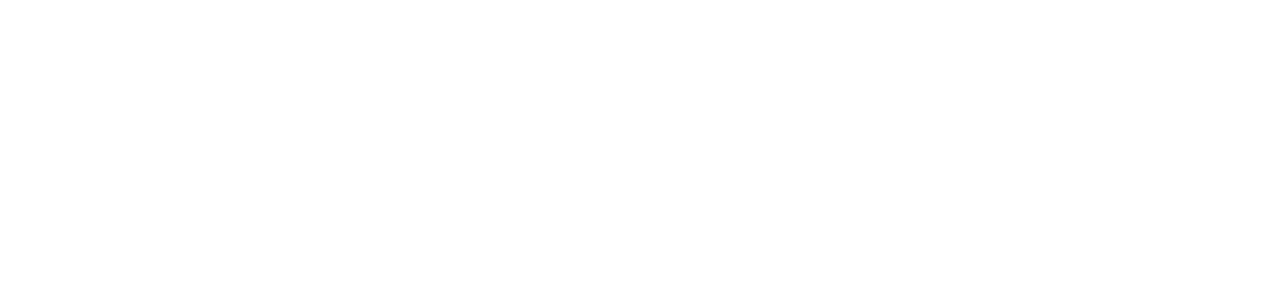
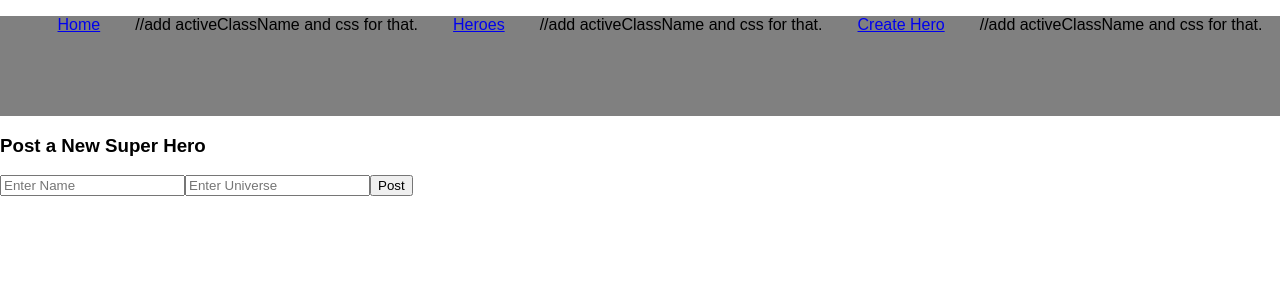
Before and after one commit to codymelton/superheroesREACT, a React (Create React App) app in the folder client/: page /heroes/post in a window 1280 px wide. Shown: the top 300 px of the page. Built offline with nearby package versions, Linux system fonts and the light colour scheme.

Commit message:
Added post form for heroes

```diff
--- a/client/src/Heroes/PostHeroContainer.js
+++ b/client/src/Heroes/PostHeroContainer.js
@@ -1,10 +1,51 @@
-import React, { Component } from "react";
+import React, { Component } from 'react';
+import PostHeroForm from './PostHeroForm';
+import $ from 'jquery';
 
 class PostHeroContainer extends Component {
+  state = {
+    name: undefined,
+    universe: undefined
+  }
+
+  handleSubmit = this.handleSubmit.bind(this) //binds the handleSubmit
+
+  handleSubmit(event){
+    event.preventDefault()
+    console.log(
+      this.state.name,
+      this.state.universe,
+      "Name and Universe in the state object"
+    )
+
+    //makes
+    const hero={
+      name: this.state.name,
+      universe: this.state.universe
+    }
+
+    $.ajax({
+      url: "/api/superheroes",
+      mothod: "POST",
+      data: hero
+    }).done(response => console.log(response))
+
+  }
+
+  updateName=(event) => this.setState({
+    name: event.target.value
+  })
+
+  updateUniverse=(event) => this.setState({
+    universe: event.target.value
+  })
+
   render() {
     return(
       <div>
-        <h1>Hello from the PostContainer</h1>
+        <PostHeroForm handleSubmit={this.handleSubmit}
+                      updateName={this.updateName}
+                      updateUniverse={this.updateUniverse}/>
       </div>
     )
   }
--- /dev/null
+++ b/client/src/Heroes/PostHeroForm.js
@@ -0,0 +1,14 @@
+import React from 'react';
+
+const PostHeroForm = (props) => (
+  <div>
+    <form onSubmit={(event) => props.handleSubmit(event)}>
+      <h3>Post a New Super Hero</h3>
+        <input onChange={(event) => props.updateName(event)} type='text' placeholder='Enter Name'/>
+        <input onChange={(event) => props.updateUniverse(event)} type='text' placeholder='Enter Universe'/>
+        <button type='submit'>Post</button>
+    </form>
+  </div>
+)
+
+export default PostHeroForm;
--- a/client/src/index.js
+++ b/client/src/index.js
@@ -12,7 +12,7 @@
     <Route path="/" component={App}>
       <IndexRoute component={Home} />
       <Route path="/heroes" component={HeroesContainer}/>
-      <Route path="/post" component={PostHeroContainer}/>
+      <Route path="/heroes/post" component={PostHeroContainer}/>
     </Route>
   </Router>,
   document.getElementById('root')
```
